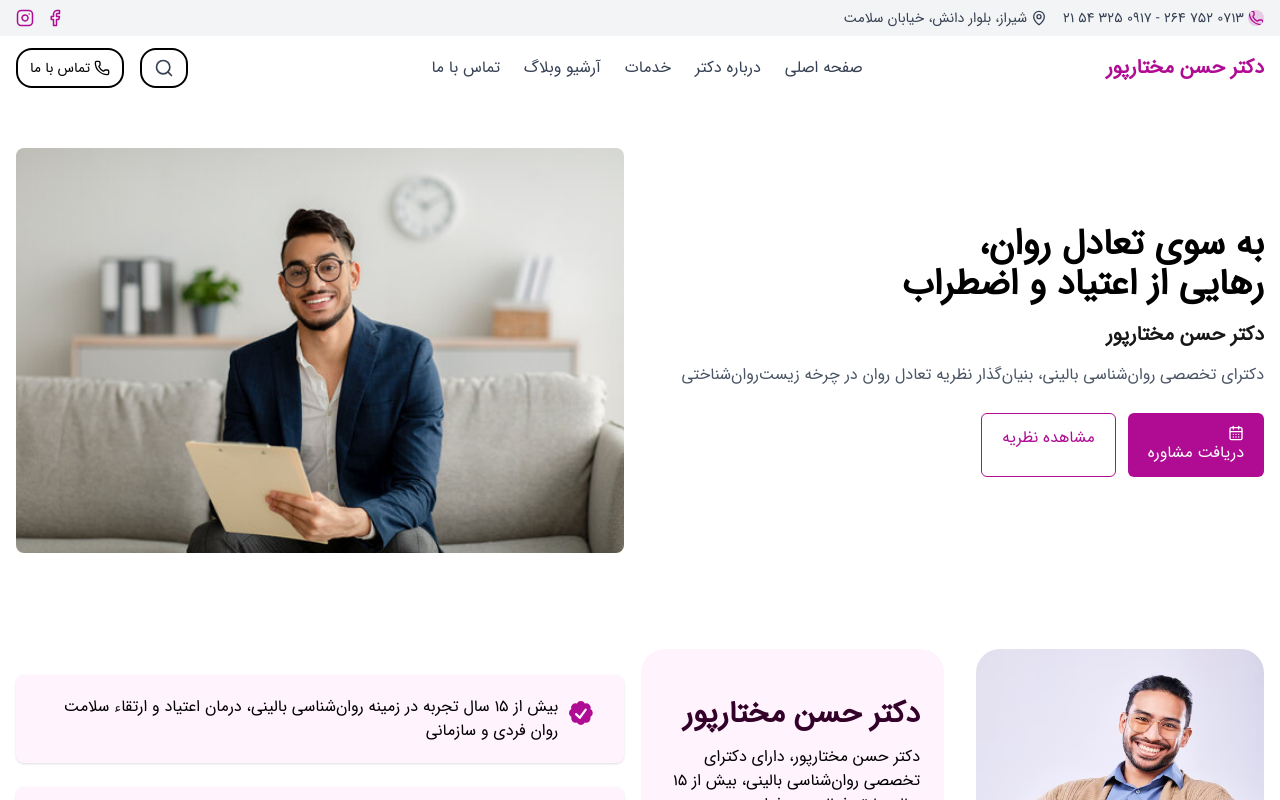
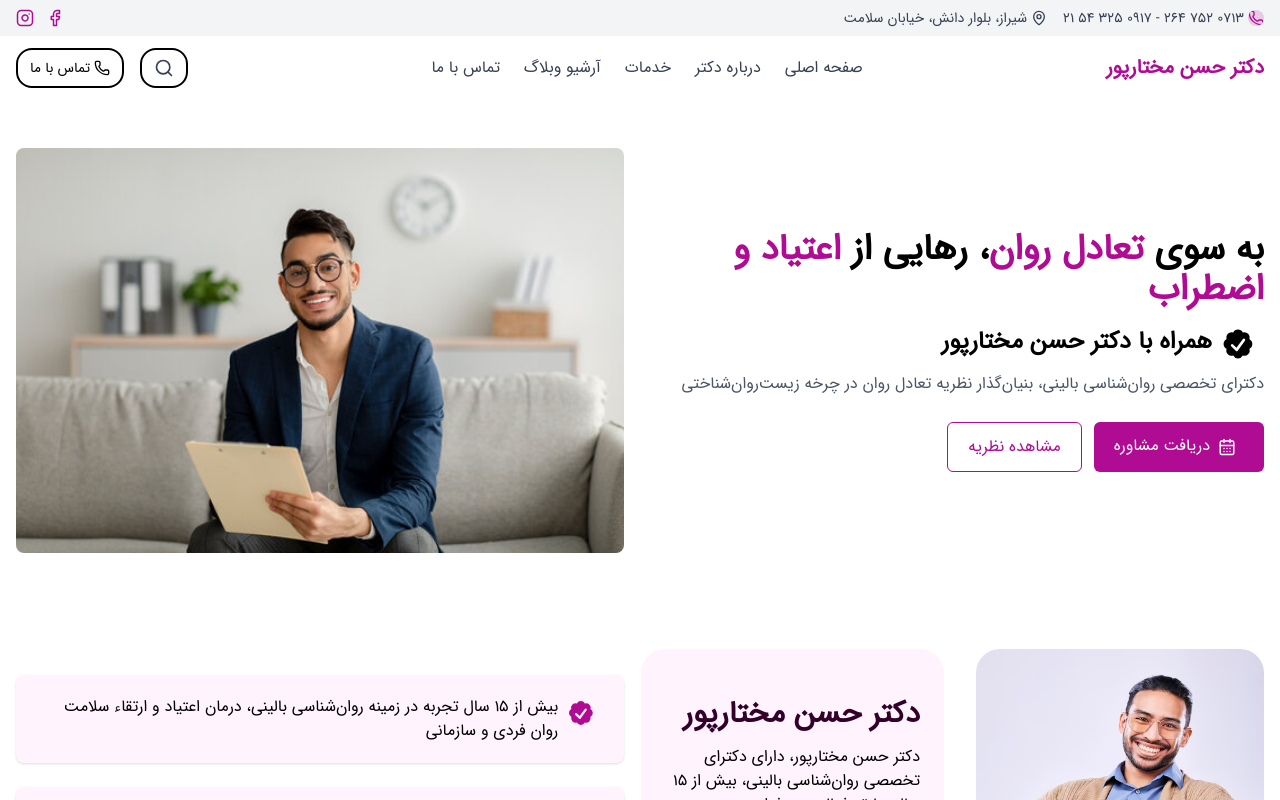
Before and after one commit to Mona7192/Clinic-Taadol-nextjs, a Next.js app: page / in a window 1280 px wide. Shown: the top 800 px of the page. Built offline with nearby package versions, Linux system fonts and the light colour scheme.

Commit message:
edit hero

```diff
--- a/src/components/Features.tsx
+++ b/src/components/Features.tsx
@@ -1,5 +1,6 @@
 import Image from "next/image";
-import Link from "next/link";import { HiMiniCheckBadge } from "react-icons/hi2";
+import Link from "next/link";
+import { HiMiniCheckBadge } from "react-icons/hi2";
 
 export default function Features() {
   return (
--- a/src/components/Hero.tsx
+++ b/src/components/Hero.tsx
@@ -1,17 +1,22 @@
 import Image from "next/image";
 import Link from "next/link";
 import { CalendarDays } from "lucide-react";
+import { HiMiniCheckBadge } from "react-icons/hi2";
 
 export default function Hero() {
   return (
-    <section className="bg-white">
-      <div className="max-w-7xl mx-auto grid grid-cols-1 md:grid-cols-2 gap-8 items-center px-4 py-12">
+    <section className="bg-white container mx-auto">
+      <div className="mx-auto grid grid-cols-1 md:grid-cols-2 gap-8 items-center px-4 py-12">
         {/* ستون راست: متن */}
         <div className="text-right md:order-1 order-2">
-          <h1 className="text-2xl md:text-4xl font-bold mb-4 text-black">
-            به سوی تعادل روان،<br /> رهایی از اعتیاد و اضطراب
+          <h1 className="text-2xl md:text-4xl font-semibold mb-4 text-black">
+            به سوی<span className="text-primary"> تعادل روان</span>، رهایی از <span className="text-primary">اعتیاد و اضطراب</span>
           </h1>
-          <h2 className="text-xl font-semibold mb-3">دکتر حسن مختارپور</h2>
+          <div className="flex">
+            <HiMiniCheckBadge className="text-black mx-2 text-4xl" />
+             <h2 className="text-2xl font-bold text-black mb-3">همراه با دکتر حسن مختارپور</h2>
+
+          </div>
           <p className="text-gray-600 text-sm md:text-base leading-7 mb-6">
             دکترای تخصصی روان‌شناسی بالینی، بنیان‌گذار نظریه تعادل روان در چرخه زیست‌روان‌شناختی
           </p>
@@ -19,10 +24,10 @@ export default function Hero() {
           <div className="flex flex-wrap gap-3 justify-start">
             <Link
               href="/contact"
-              className="bg-primary text-white px-5 py-3 rounded-md text-sm md:text-base hover:bg-primary/90 transition"
+              className="flex bg-primary text-white px-5 py-3 rounded-md text-sm md:text-base hover:bg-primary/90 transition"
             >
-              <CalendarDays size={16} />
-              دریافت مشاوره
+              <CalendarDays size={18} className="mx-2 mt-1" />
+              <span>دریافت مشاوره</span>
             </Link>
             <Link
               href="/theory"
```
